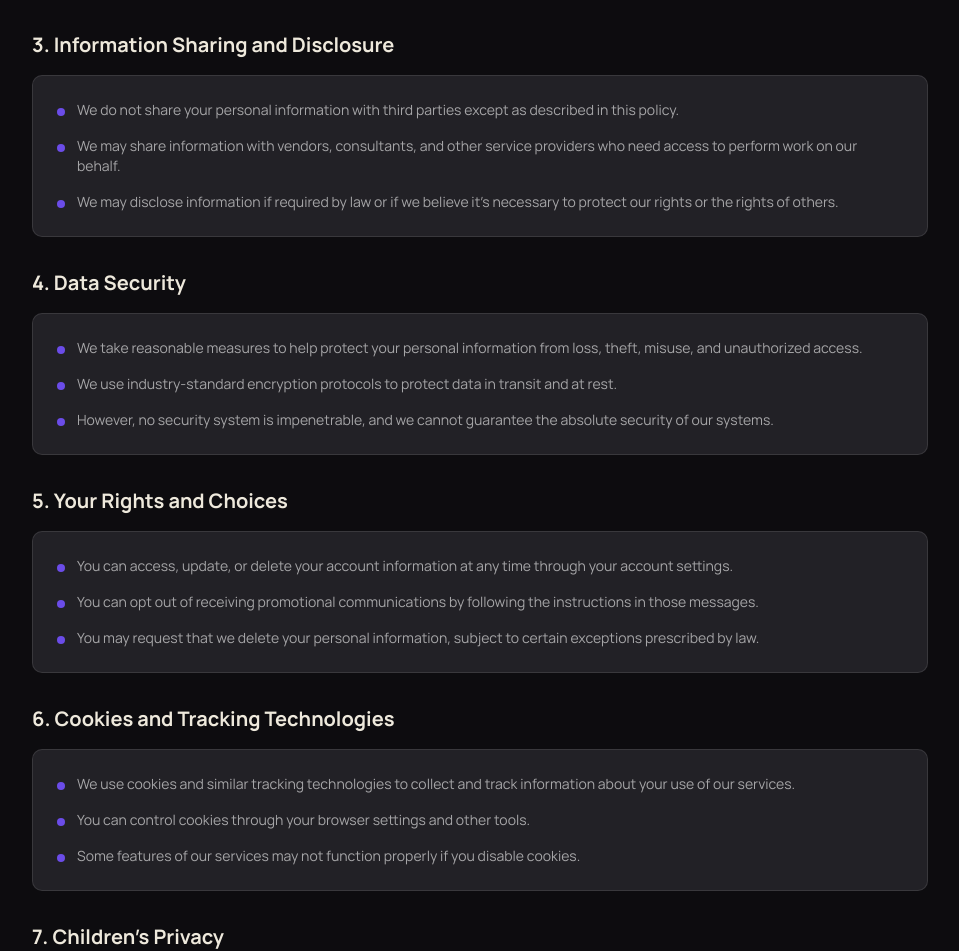
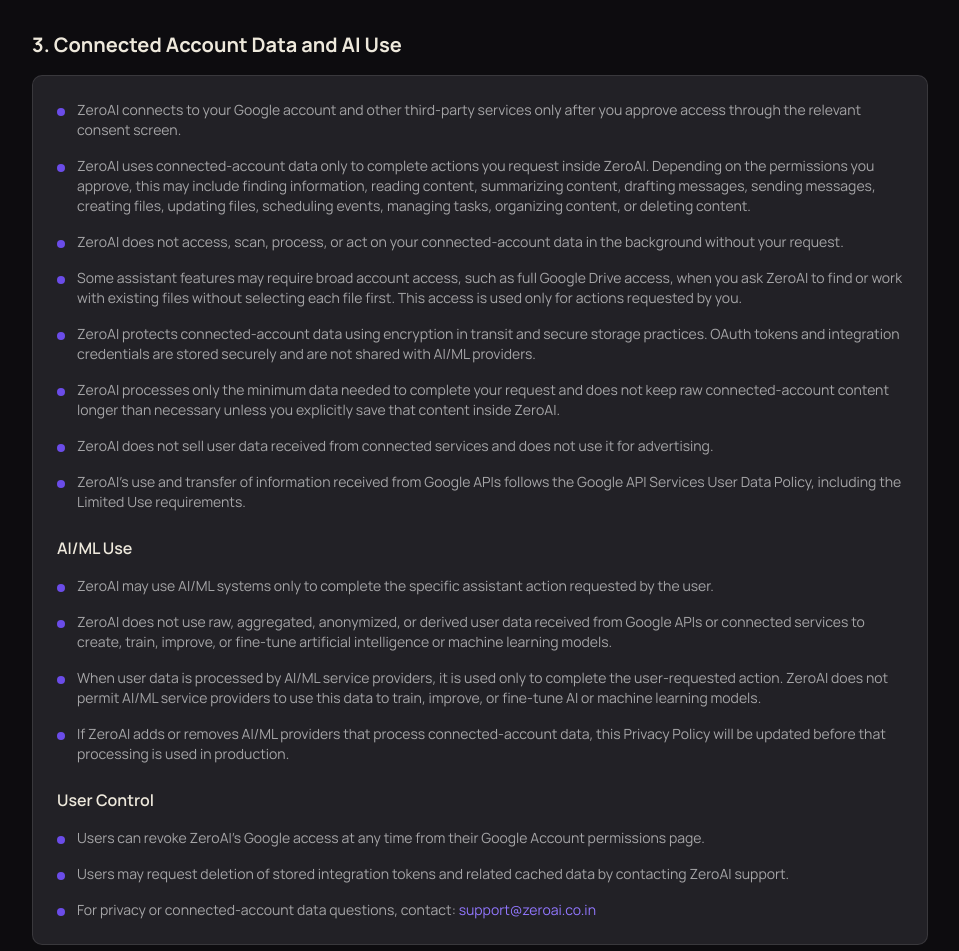
Before and after one commit to MahekUnnisa/website-preview, a React (Vite) app: page /privacy in a window 1280 px wide. Shown: the part 931-1882 px from the top of the page, without its empty margins (160-1119 px from the left). Built offline with nearby package versions, Linux system fonts and the light colour scheme; no server answers.

Commit message:
Update privacy policy and terms page as per Google scope requirement.

```diff
--- a/src/pages/Privacy.jsx
+++ b/src/pages/Privacy.jsx
@@ -1,7 +1,15 @@
-import React from 'react';
+import React, { useEffect } from 'react';
 import Card from '../components/Card';
 
 const Privacy = () => {
+  useEffect(() => {
+    if (window.location.hash === '#google-api-data-use') {
+      window.requestAnimationFrame(() => {
+        document.getElementById('google-api-data-use')?.scrollIntoView();
+      });
+    }
+  }, []);
+
   const sections = [
     {
       title: 'Information We Collect',
@@ -19,6 +27,34 @@
         'To send you technical notices, updates, security alerts, and support messages',
         'To respond to your comments, questions, and customer service requests',
         'To monitor and analyze trends, usage, and activities in connection with our services',
+      ],
+    },
+    {
+      id: 'google-api-data-use',
+      title: 'Connected Account Data and AI Use',
+      content: [
+        'ZeroAI connects to your Google account and other third-party services only after you approve access through the relevant consent screen.',
+        'ZeroAI uses connected-account data only to complete actions you request inside ZeroAI. Depending on the permissions you approve, this may include finding information, reading content, summarizing content, drafting messages, sending messages, creating files, updating files, scheduling events, managing tasks, organizing content, or deleting content.',
+        'ZeroAI does not access, scan, process, or act on your connected-account data in the background without your request.',
+        'Some assistant features may require broad account access, such as full Google Drive access, when you ask ZeroAI to find or work with existing files without selecting each file first. This access is used only for actions requested by you.',
+        'ZeroAI protects connected-account data using encryption in transit and secure storage practices. OAuth tokens and integration credentials are stored securely and are not shared with AI/ML providers.',
+        'ZeroAI processes only the minimum data needed to complete your request and does not keep raw connected-account content longer than necessary unless you explicitly save that content inside ZeroAI.',
+        'ZeroAI does not sell user data received from connected services and does not use it for advertising.',
+        'ZeroAI’s use and transfer of information received from Google APIs follows the Google API Services User Data Policy, including the Limited Use requirements.',
+        { subheading: 'AI/ML Use' },
+        'ZeroAI may use AI/ML systems only to complete the specific assistant action requested by the user.',
+        'ZeroAI does not use raw, aggregated, anonymized, or derived user data received from Google APIs or connected services to create, train, improve, or fine-tune artificial intelligence or machine learning models.',
+        'When user data is processed by AI/ML service providers, it is used only to complete the user-requested action. ZeroAI does not permit AI/ML service providers to use this data to train, improve, or fine-tune AI or machine learning models.',
+        'If ZeroAI adds or removes AI/ML providers that process connected-account data, this Privacy Policy will be updated before that processing is used in production.',
+        { subheading: 'User Control' },
+        'Users can revoke ZeroAI’s Google access at any time from their Google Account permissions page.',
+        'Users may request deletion of stored integration tokens and related cached data by contacting ZeroAI support.',
+        <>
+          For privacy or connected-account data questions, contact:{' '}
+          <a href="mailto:support@zeroai.co.in" className="text-purple-200 hover:text-purple-100">
+            support@zeroai.co.in
+          </a>
+        </>,
       ],
     },
     {
@@ -95,7 +131,7 @@
               <span className="gradient-text">Policy</span>
             </h1>
             <p className="text-sm text-foreground-muted mb-6">
-              Last Updated: November 4, 2025
+              Last Updated: August 5, 2026
             </p>
             <Card className="bg-purple-15 border-border-colored">
               <p className="text-sm text-foreground-muted mb-3">
@@ -117,16 +153,24 @@
           <div className="max-w-4xl mx-auto space-y-8">
             {sections.map((section, index) => (
               <div key={index}>
-                <h2 className="text-xl font-bold text-foreground-primary mb-4">
+                <h2 id={section.id} className="scroll-mt-24 text-xl font-bold text-foreground-primary mb-4">
                   {index + 1}. {section.title}
                 </h2>
                 <Card>
                   <ul className="space-y-4">
                     {section.content.map((item, itemIndex) => (
-                      <li key={itemIndex} className="flex items-start space-x-3">
-                        <span className="flex-shrink-0 w-2 h-2 bg-purple-400 rounded-full mt-2"></span>
-                        <span className="text-sm text-foreground-muted flex-grow">{item}</span>
-                      </li>
+                      item.subheading ? (
+                        <li key={itemIndex}>
+                          <h3 className="text-base font-semibold text-foreground-primary pt-2">
+                            {item.subheading}
+                          </h3>
+                        </li>
+                      ) : (
+                        <li key={itemIndex} className="flex items-start space-x-3">
+                          <span className="flex-shrink-0 w-2 h-2 bg-purple-400 rounded-full mt-2"></span>
+                          <span className="text-sm text-foreground-muted flex-grow">{item}</span>
+                        </li>
+                      )
                     ))}
                   </ul>
                 </Card>
--- a/src/pages/Terms.jsx
+++ b/src/pages/Terms.jsx
@@ -17,6 +17,18 @@
         'ZeroAI provides AI-powered tools and services to help individuals and businesses leverage artificial intelligence.',
         'We reserve the right to modify, suspend, or discontinue any aspect of our services at any time.',
         'Some features may be subject to additional terms or require a subscription.',
+      ],
+    },
+    {
+      title: 'Connected Accounts, Permissions, and User Authorization',
+      content: [
+        'By connecting a Google account or any other third-party service to ZeroAI and granting permissions through the relevant consent or authorization flow, the user authorizes ZeroAI to access and perform actions within the permissions, scopes, and access rights approved by the user.',
+        'ZeroAI requests connected-account permissions before using those connected-account services.',
+        'ZeroAI acts on behalf of the user only for user-directed requests or confirmed actions inside ZeroAI.',
+        'Depending on the permissions granted by the user, ZeroAI may assist with actions such as searching, reading, summarizing, creating, updating, drafting, sending, scheduling, organizing, moving, trashing, deleting, or managing connected-account content.',
+        'The user is responsible for reviewing and confirming actions that create, update, send, move, trash, delete, share, or otherwise modify content in a connected account.',
+        'ZeroAI does not independently perform connected-account actions in the background without a user-directed request.',
+        'The user may revoke connected-account access at any time through the connected service’s account permission settings, including the Google Account permissions page for Google-connected services.',
       ],
     },
     {
@@ -120,7 +132,7 @@
               <span className="gradient-text">Service</span>
             </h1>
             <p className="text-sm text-foreground-muted mb-6">
-              Last Updated: November 4, 2025
+              Last Updated: August 5, 2026
             </p>
             <Card className="bg-purple-15 border-border-colored">
               <p className="text-sm text-foreground-muted mb-3">
```
